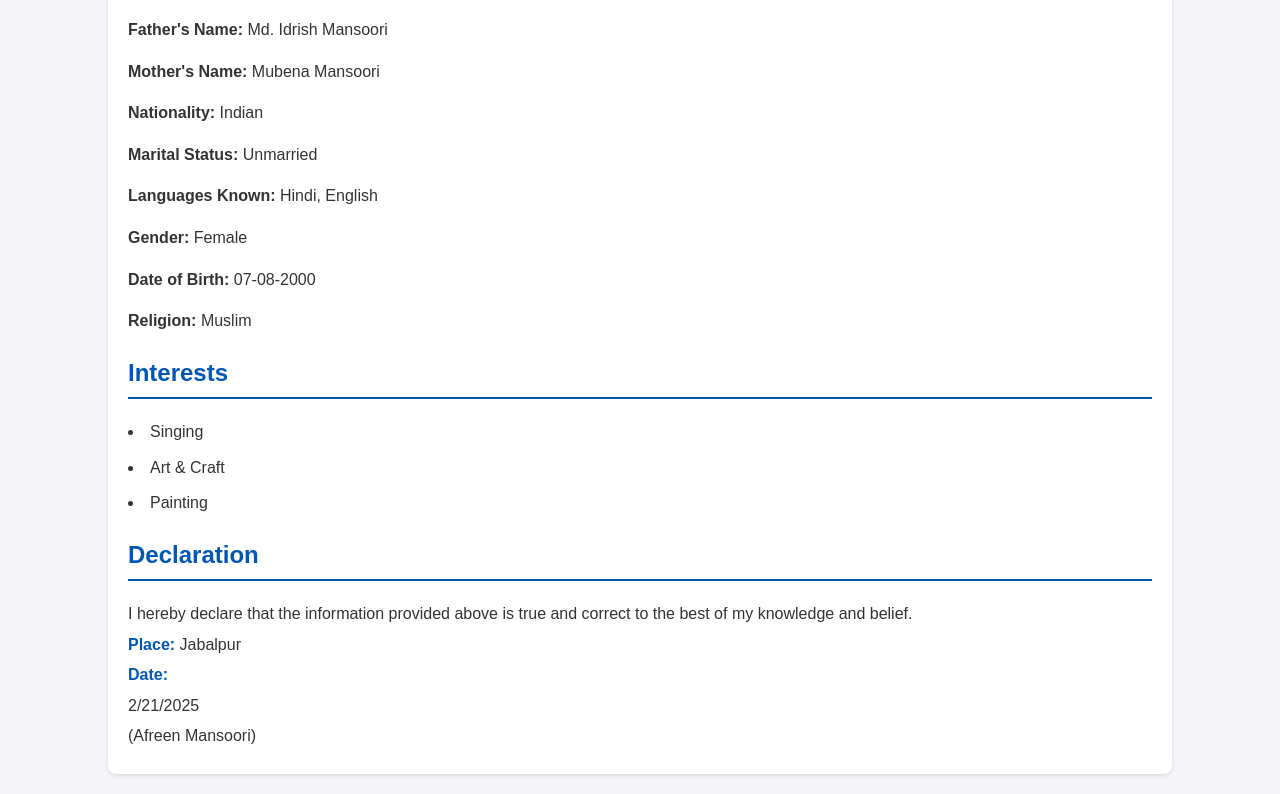
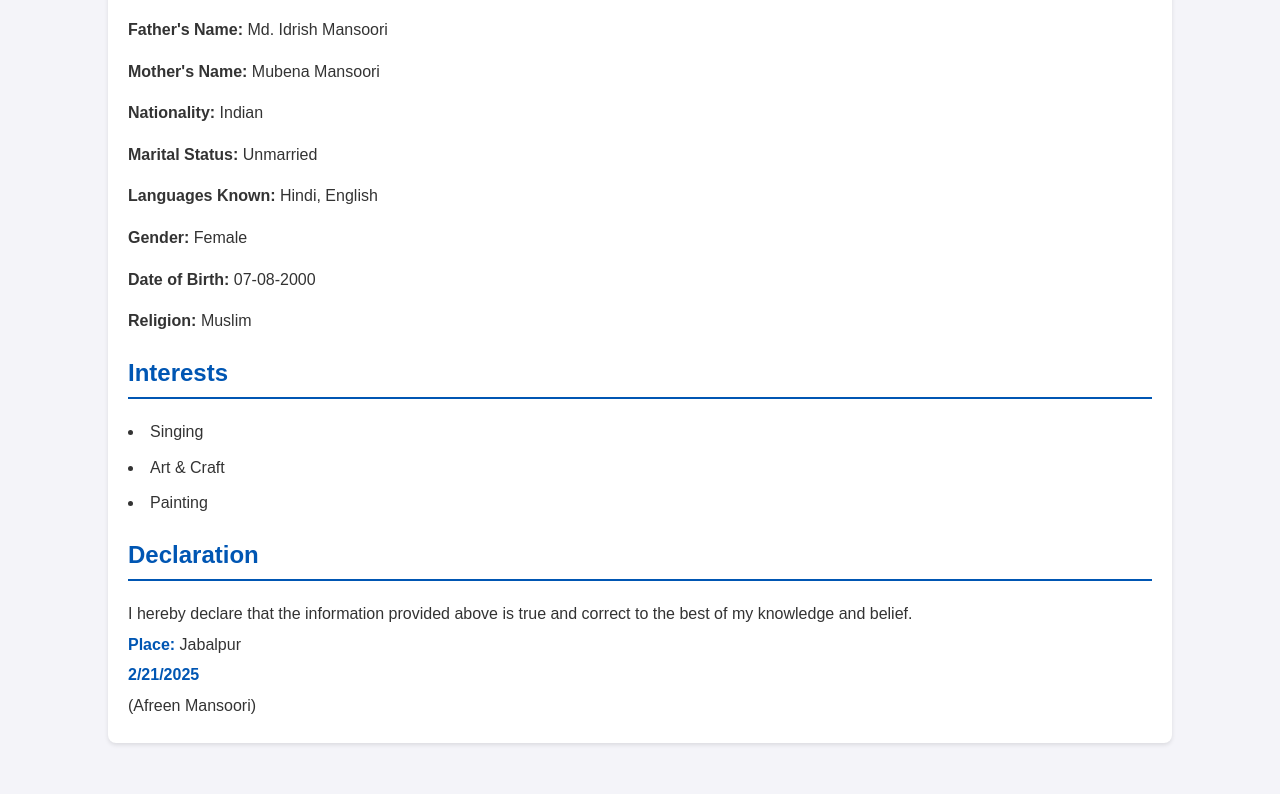
Before and after one commit to Naved20/index.html, a plain HTML site: page index.html in a window 1280 px wide. Shown: the part 1849-2643 px from the top of the page. After the commit the page ends 2612 px from the top, so only its background shows below. Drawn offline with Linux system fonts and the light colour scheme.

Commit message:
Update index.html

```diff
--- a/index.html
+++ b/index.html
@@ -209,7 +209,7 @@
             <h2>Declaration</h2>
             <p>I hereby declare that the information provided above is true and correct to the best of my knowledge and belief.</p>
             <p><strong>Place:</strong> Jabalpur</p>
-            <p><strong>Date:</strong><p id="date"></p></p>
+            <p><strong id="date" >Date:</strong></p>
             <p>(Afreen Mansoori)</p>
         </section>
     </div>
```
